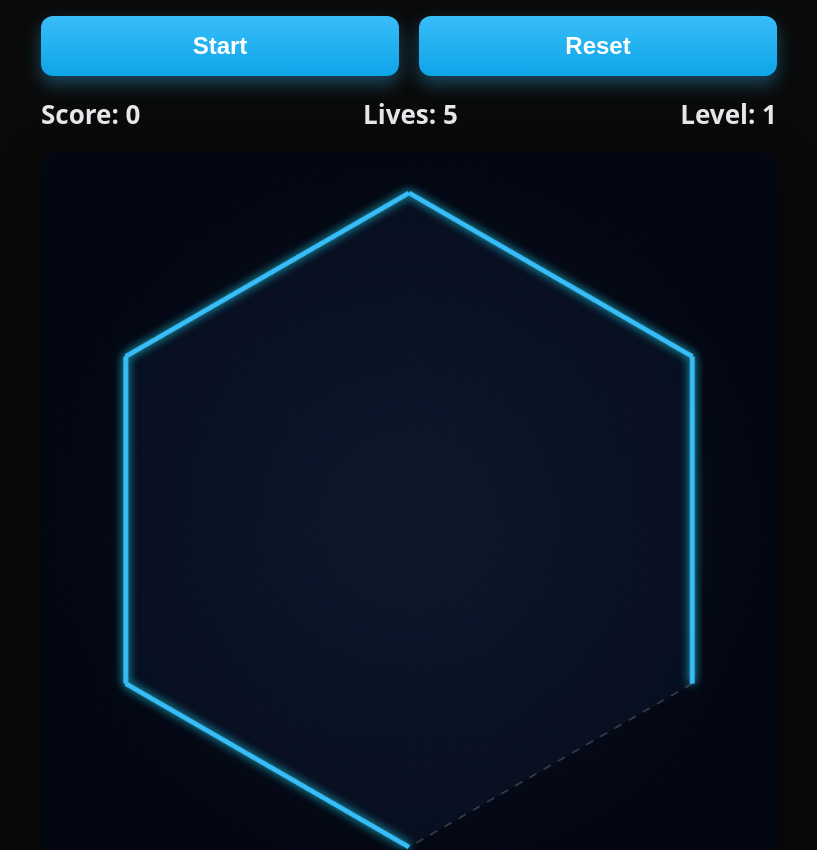
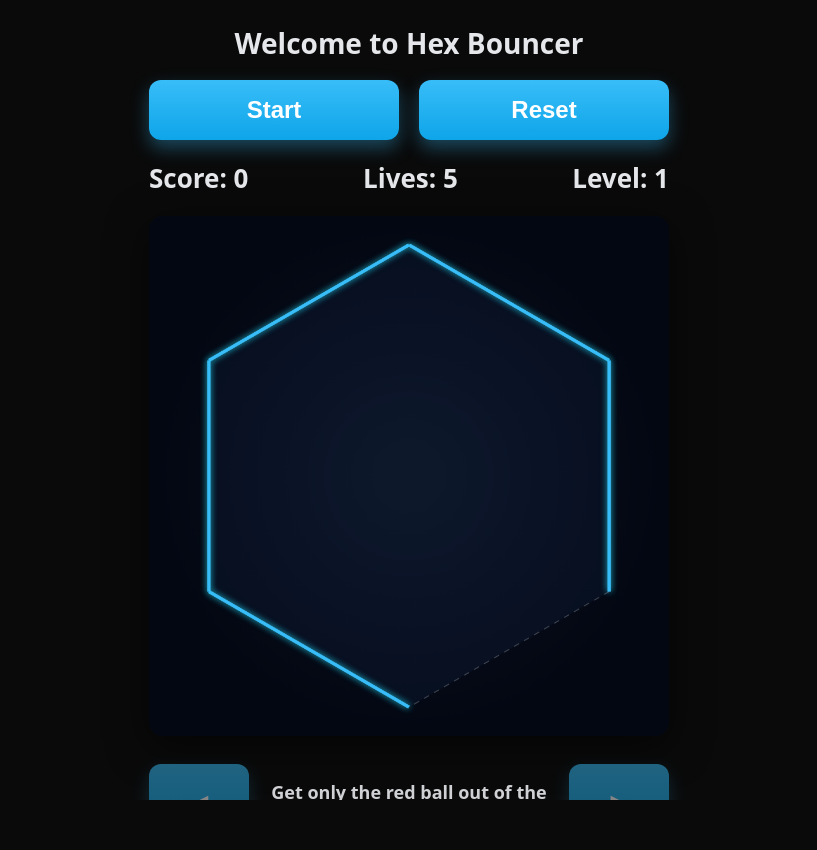
Before and after one commit to Tybelt/HexBounce, a plain HTML site: page index.html in a window 1280 px wide. Shown: the top 850 px of the page, without its empty margins (231-1048 px from the left). After the commit the page ends 800 px from the top, so only its background shows below. Drawn offline with Linux system fonts and the light colour scheme.

Commit message:
index.html

```diff
--- a/index.html
+++ b/index.html
@@ -2,7 +2,7 @@
 <html lang="en">
 <head>
 <meta charset="utf-8" />
-<meta name="viewport" content="width=device-width, initial-scale=1"/>
+<meta name="viewport" content="width=device-width, initial-scale=1, viewport-fit=cover"/>
 <title>Hex Bouncer — Minimal Rebuild</title>
 <script>
 // =================== CONFIG ===================
@@ -37,9 +37,9 @@ const CFG = {
 </script>
 <style>
   :root { --ui: #e5e7eb; }
-  html, body { height: 100%; margin: 0; background:#0a0a0a; color:var(--ui); font-family: system-ui, -apple-system, Segoe UI, Roboto, Helvetica, Arial, sans-serif; }
-  .wrap { min-height:100%; display:grid; place-items:center; gap:14px; padding:16px; }
-  canvas { width:min(92vmin,860px); height:min(92vmin,860px); background: radial-gradient(1200px at 50% 55%, #0f172a 0%, #0b0b0f 55%, #060608 100%); border-radius:14px; box-shadow:0 10px 40px rgba(0,0,0,.6), inset 0 0 60px rgba(0,0,0,.4); }
+  html, body { height: 100svh; margin: 0; background:#0a0a0a; color:var(--ui); font-family: system-ui, -apple-system, Segoe UI, Roboto, Helvetica, Arial, sans-serif; overflow:hidden; overscroll-behavior:none; }
+  .wrap { height:100%; display:grid; place-items:center; gap:14px; padding:16px; padding-bottom:calc(16px + env(safe-area-inset-bottom)); padding-top:calc(16px + env(safe-area-inset-top)); }
+  canvas { width:min(92vmin,860px); height:min(92vmin,860px); max-width:100%; max-height:100%; background: radial-gradient(1200px at 50% 55%, #0f172a 0%, #0b0b0f 55%, #060608 100%); border-radius:14px; box-shadow:0 10px 40px rgba(0,0,0,.6), inset 0 0 60px rgba(0,0,0,.4); }
   .frame{ width:min(92vmin,860px); }
   .topbar{ display:grid; grid-template-columns:1fr 1fr; gap:20px; align-items:center; justify-items:stretch; }
   .stats{ display:flex; justify-content:space-between; align-items:center; gap:12px; margin-top:6px; margin-bottom:6px; }
@@ -48,12 +48,15 @@ const CFG = {
   .btn.top{ padding:16px 0; font-size:clamp(18px,3.8vw,24px); }
   .btn:disabled{ opacity:.5; cursor:not-allowed; }
   .controls{ display:flex; justify-content:space-between; align-items:center; gap:12px; width:min(92vmin,860px); margin-top:14px; }
-  .arrow{ min-width:140px; min-height:110px; font-size:28px; user-select:none; -webkit-user-select:none; }
+  .arrow{ min-width:100px; min-height:80px; font-size:22px; user-select:none; -webkit-user-select:none; opacity:.5; }
   .arrow.active{ transform:translateY(1px) scale(0.98); }
+.title{ width:min(92vmin,860px); text-align:center; margin:8px 0 4px; font-size:clamp(20px,4.2vw,28px); font-weight:800; }
+  .controls-hint{ flex:1; text-align:center; font-weight:600; font-size:clamp(14px,3.6vw,18px); opacity:.9; }
 </style>
 </head>
 <body>
 <div class="wrap">
+  <h1 class="title frame">Welcome to Hex Bouncer</h1>
   <div class="topbar frame">
     <button class="btn top" id="startBtn">Start</button>
     <button class="btn top" id="resetBtn">Reset</button>
@@ -69,6 +72,7 @@ const CFG = {
 
   <div class="controls frame">
     <button class="btn arrow" id="leftBtn" aria-label="Rotate Left">◀</button>
+    <div class="controls-hint">Get only the red ball out of the hex</div>
     <button class="btn arrow" id="rightBtn" aria-label="Rotate Right">▶</button>
   </div>
 
@@ -288,6 +292,29 @@ function updateHud(){ scoreEl.textContent=`Score: ${Math.round(state.score)}`; l
 // ======= LOOP =======
 function loop(t){ if(!state.running||state.paused) return; const dtReal=Math.min(0.033,(t-state.lastFrame)/1000); state.lastFrame=t; let acc=dtReal; while(acc>1e-8){ const stepDt=Math.min(CFG.dt,acc); step(stepDt); acc-=stepDt; } draw(); requestAnimationFrame(loop); }
 
+// Responsive layout sizing
+function layout(){
+  const vw = window.innerWidth; const vh = window.innerHeight;
+  const padding = 32; // wrap horizontal padding
+  // Initial max width based on viewport
+  let maxW = Math.min(vw - padding, 860);
+  const frames = document.querySelectorAll('.frame');
+  frames.forEach(el => el.style.width = maxW + 'px');
+  const title = document.querySelector('.title');
+  const topbar = document.querySelector('.topbar');
+  const stats = document.querySelector('.stats');
+  const controls = document.querySelector('.controls');
+  const topH = (title?.offsetHeight||0) + (topbar?.offsetHeight||0) + (stats?.offsetHeight||0);
+  const bottomH = (controls?.offsetHeight||0);
+  const gaps = 14*3 + 8; // grid gaps + small buffer
+  const availH = vh - topH - bottomH - gaps - 16;
+  const target = Math.max(220, Math.min(maxW, availH));
+  canvas.style.width = canvas.style.height = target + 'px';
+  frames.forEach(el => el.style.width = target + 'px');
+}
+window.addEventListener('resize', layout);
+window.addEventListener('orientationchange', ()=> setTimeout(layout, 250));
+layout();
 // boot idle frame
 draw();
 </script>
```
